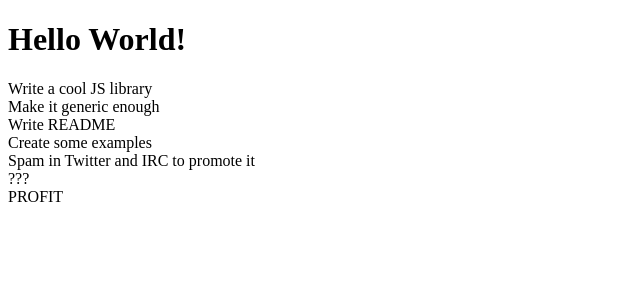
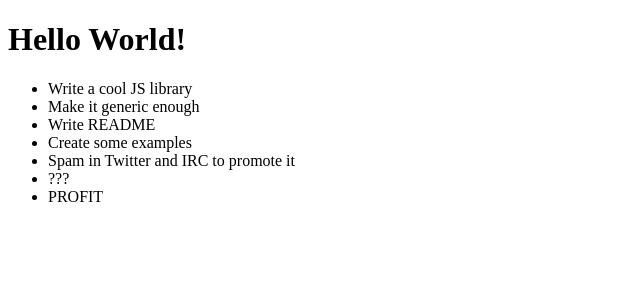
Before and after one commit to cellbesmanos/fm-todo-app, a Vue app: page / in a window 1280 px wide. Shown: the top 300 px of the page, without its empty margins (0-640 px from the left). Built offline with nearby package versions, Linux system fonts and the light colour scheme.

Commit message:
Fix: Make task list an unordered list

```diff
--- a/src/components/TodoItem.vue
+++ b/src/components/TodoItem.vue
@@ -1,5 +1,5 @@
 <template>
-  <div>{{ task }}</div>
+  <li>{{ task }}</li>
 </template>
 
 <script setup>
--- a/src/components/TodoItemList.vue
+++ b/src/components/TodoItemList.vue
@@ -1,7 +1,7 @@
 <template>
-  <div>
+  <ul>
     <TodoItem v-for="{ id, task } in tasks" :key="id" :task="task" />
-  </div>
+  </ul>
 </template>
 
 <script setup>
```
